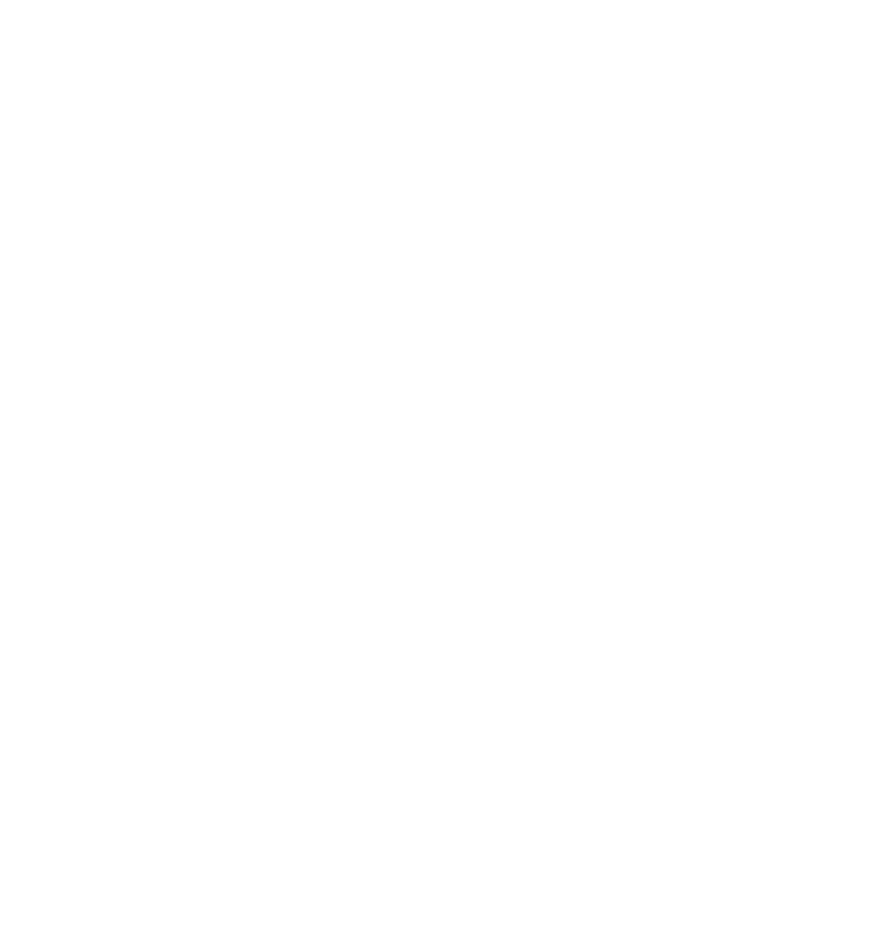
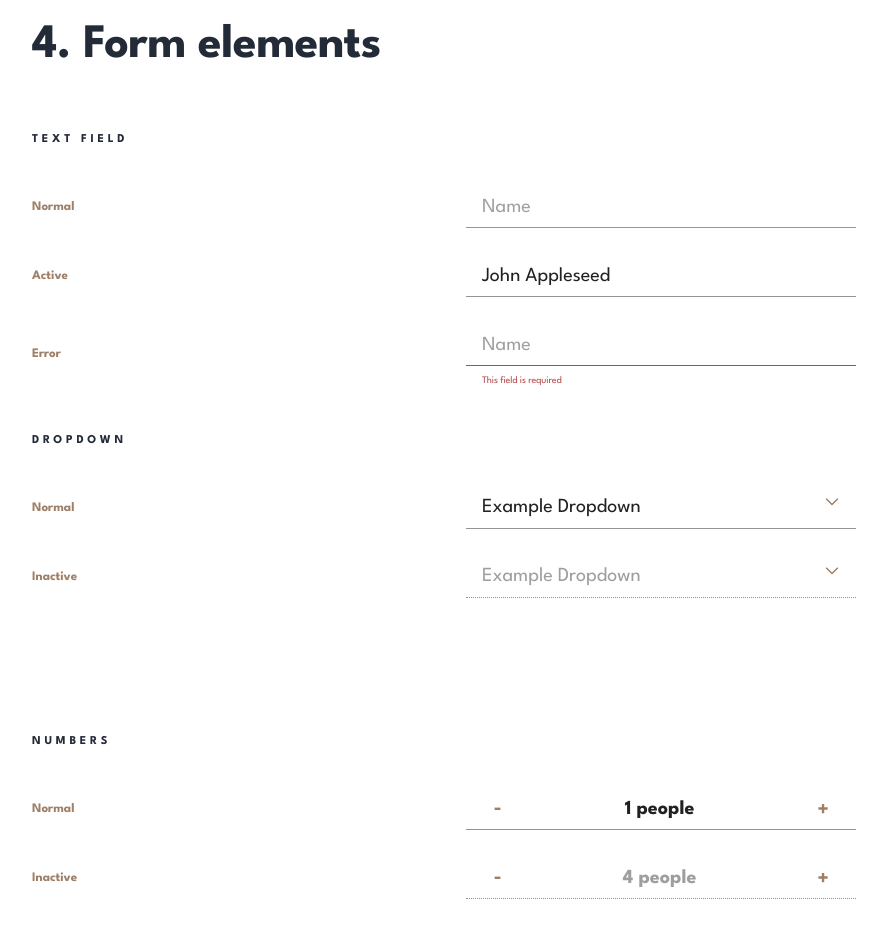
Before and after one commit to JoeDravarol/dine-restaurant, a Next.js app: page /design-system in a window 1280 px wide. Shown: the part 2720-3645 px from the top of the page, without its empty margins (196-1083 px from the left). Before the commit the page ends 2657 px from the top, so only its background shows below. Built offline with nearby package versions, Linux system fonts and the light colour scheme.

Commit message:
feat: add form section

```diff
--- /dev/null
+++ b/src/components/Dropdown.tsx
@@ -0,0 +1,31 @@
+import { Select, SelectProps } from '@mui/material';
+import { styled } from '@mui/material/styles';
+import React from 'react';
+
+import IconArrow from '@/assets/icons/icon-arrow.svg';
+
+const StyledDropdown = styled(Select)(({ theme }) => ({
+  height: 43,
+  fontSize: '1.25rem', // 20px
+  lineHeight: '1.75rem', // 28px
+  '.MuiSelect-select': {
+    textTransform: 'capitalize',
+    height: '100%',
+    paddingLeft: theme.spacing(2),
+  },
+  '.MuiSelect-icon': {
+    right: theme.spacing(2),
+    width: 16,
+    height: 8,
+  },
+}));
+
+const Dropdown: React.FC<SelectProps> = ({ children, ...props }) => {
+  return (
+    <StyledDropdown variant="standard" IconComponent={IconArrow} {...props}>
+      {children}
+    </StyledDropdown>
+  );
+};
+
+export default Dropdown;
--- /dev/null
+++ b/src/components/NumberTextField.tsx
@@ -0,0 +1,64 @@
+import { TextField, IconButton, TextFieldProps } from '@mui/material';
+import { styled } from '@mui/material/styles';
+import React from 'react';
+
+import IconMinus from '@/assets/icons/icon-minus.svg';
+import IconPlus from '@/assets/icons/icon-plus.svg';
+
+const StyledTextField = styled(TextField)(({ theme }) => ({
+  height: 43,
+  input: {
+    fontSize: '1.25rem', // 20px
+    lineHeight: '1.5rem', // 24px
+    fontWeight: 700,
+    fontFamily: 'inherit',
+    textAlign: 'center',
+    padding: 0,
+    height: 43,
+  },
+}));
+
+
+type Props  = TextFieldProps & {
+  handlePlusClick?: React.MouseEventHandler<HTMLButtonElement>;
+  handleMinusClick?: React.MouseEventHandler<HTMLButtonElement>;
+}
+
+const NumberTextField: React.FC<Props> = ({
+  handlePlusClick,
+  handleMinusClick,
+  disabled,
+  ...props
+}) => {
+  return (
+    <StyledTextField
+      variant="standard"
+      type="text"
+      InputProps={{
+        startAdornment: (
+          <IconButton
+            sx={{ paddingInline: 3.5, borderRadius: 'revert', height: 43 }}
+            onClick={handleMinusClick}
+            disabled={disabled}
+          >
+            <IconMinus />
+          </IconButton>
+        ),
+        endAdornment: (
+          <IconButton
+            sx={{ paddingInline: 3.5, borderRadius: 'revert', height: 43 }}
+            onClick={handlePlusClick}
+            disabled={disabled}
+          >
+            <IconPlus />
+          </IconButton>
+        ),
+        readOnly: true,
+      }}
+      disabled={disabled}
+      {...props}
+    />
+  );
+};
+
+export default NumberTextField;
--- /dev/null
+++ b/src/components/TextField.tsx
@@ -0,0 +1,33 @@
+import { TextField as MuiTextField, TextFieldProps } from '@mui/material';
+import { styled } from '@mui/material/styles';
+import React from 'react';
+
+const StyledTextField = styled(MuiTextField)(({ theme }) => ({
+  input: {
+    fontSize: '1.25rem', // 20px
+    lineHeight: '1.75rem', // 28px
+    fontWeight: 400,
+    fontFamily: 'inherit',
+    padding: 0,
+    paddingLeft: theme.spacing(2),
+    height: 43,
+  },
+  '.MuiFormHelperText-root': {
+    height: 9,
+    fontSize: '0.625rem', // 10px
+    lineHeight: '0.575rem', // 9.2px
+    letterSpacing: '-0.008rem', // -0.13px
+    marginLeft: theme.spacing(2),
+    marginTop: 10,
+  },
+}));
+
+const TextField: React.FC<TextFieldProps> = ({ children, ...props }) => {
+  return (
+    <StyledTextField variant="standard" {...props}>
+      {children}
+    </ StyledTextField>
+  );
+};
+
+export default TextField;
--- a/src/config/theme.ts
+++ b/src/config/theme.ts
@@ -41,6 +41,9 @@
     secondary: {
       main: 'hsl(27, 22%, 51%)', // Beaver
       contrastText: '#FFF',
+    },
+    error: {
+      main: '#B54949',
     },
     neutral: {
       mirage: 'hsl(234, 30%, 13%)',
--- a/src/pages/design-system.tsx
+++ b/src/pages/design-system.tsx
@@ -1,4 +1,4 @@
-import { Box, Stack, Typography } from '@mui/material';
+import { Box, MenuItem, Stack, Typography } from '@mui/material';
 import { styled } from '@mui/material/styles';
 import React from 'react';
 
@@ -7,6 +7,9 @@
 import PatternLines from '@/assets/patterns/pattern-lines.svg';
 import Button from '@/components/Button';
 import Container from '@/components/Container';
+import Dropdown from '@/components/Dropdown';
+import NumberTextField from '@/components/NumberTextField';
+import TextField from '@/components/TextField';
 
 const HeaderContainer = styled(Box)(({ theme }) => ({
   width: 826,
@@ -45,6 +48,11 @@
   alignItems: 'center',
 }));
 
+const FormGridContainer = styled(GridContainer)(({ theme }) => ({
+  gridTemplateRows: '43px 43px 62px',
+  gridRowGap: theme.spacing(3.25),
+}));
+
 const ButtonContainer = styled(Stack)(({ theme }) => ({
   height: 198,
   borderBottomLeftRadius: 100,
@@ -65,8 +73,20 @@
 }));
 
 const DesignSystem: React.FC = () => {
+  const [number, setNumber] = React.useState(1);
   const alphabet = [...Array(26).keys()].map(i => String.fromCharCode(i + 65)).join(' ');
   const symbols = '!@#$%^&*()';
+  const selectValue = '';
+  const min = 1;
+  const max = 6;
+
+  const handleMinusClick = () => {
+    if (number > min) setNumber(prevState => prevState - 1);
+  };
+
+  const handlePlusClick = () => {
+    if (number >= min && number < max ) setNumber(prevState => prevState + 1);
+  };
 
   return (
     <>
@@ -582,6 +602,160 @@
             </ButtonContainer>
           </ButtonsGridContainer>
         </FixedContainer>
+
+        <FixedContainer sx={{ marginBottom: 12.5 }} component="section" disableGutters>
+          <Typography variant="h2" mt={6.875} mb={8} color="neutral.ebonyClay">4. Form elements</Typography>
+
+          <Box component="section" mb={6.25}>
+            <Typography
+              variant="h3"
+              fontSize="0.75rem"
+              lineHeight="0.69rem"
+              textTransform="uppercase"
+              letterSpacing="0.234rem"
+              color="neutral.ebonyClay"
+              mb={5}
+            >
+              Text field
+            </Typography>
+
+            <FormGridContainer alignItems="center">
+              <Typography
+                variant="h3"
+                fontSize="0.813rem"
+                lineHeight="1.125rem"
+                letterSpacing="revert"
+                color="secondary.main"
+              >
+                Normal
+              </Typography>
+              <TextField placeholder="Name" fullWidth />
+
+              <Typography
+                variant="h3"
+                fontSize="0.813rem"
+                lineHeight="1.125rem"
+                letterSpacing="revert"
+                color="secondary.main"
+              >
+                Active
+              </Typography>
+              <TextField placeholder="Name" value="John Appleseed" fullWidth />
+
+              <Typography
+                variant="h3"
+                fontSize="0.813rem"
+                lineHeight="1.125rem"
+                letterSpacing="revert"
+                color="secondary.main"
+              >
+                Error
+              </Typography>
+              <TextField
+                placeholder="Name"
+                fullWidth
+                error
+                helperText="This field is required"
+              />
+            </FormGridContainer>
+          </Box>
+
+          <Box component="section" mb={6.25}>
+            <Typography
+              variant="h3"
+              fontSize="0.75rem"
+              lineHeight="0.69rem"
+              textTransform="uppercase"
+              letterSpacing="0.234rem"
+              color="neutral.ebonyClay"
+              mb={5}
+            >
+              Dropdown
+            </Typography>
+
+            <FormGridContainer alignItems="center">
+              <Typography
+                variant="h3"
+                fontSize="0.813rem"
+                lineHeight="1.125rem"
+                letterSpacing="revert"
+                color="secondary.main"
+              >
+                Normal
+              </Typography>
+              <Dropdown
+                value={selectValue}
+                displayEmpty
+              >
+                <MenuItem value="">Example dropdown</MenuItem>
+              </Dropdown>
+
+              <Typography
+                variant="h3"
+                fontSize="0.813rem"
+                lineHeight="1.125rem"
+                letterSpacing="revert"
+                color="secondary.main"
+              >
+                Inactive
+              </Typography>
+              <Dropdown
+                value={selectValue}
+                displayEmpty
+                disabled
+              >
+                <MenuItem value="">Example dropdown</MenuItem>
+              </Dropdown>
+            </FormGridContainer>
+          </Box>
+
+          <Box component="section">
+            <Typography
+              variant="h3"
+              fontSize="0.75rem"
+              lineHeight="0.69rem"
+              textTransform="uppercase"
+              letterSpacing="0.234rem"
+              color="neutral.ebonyClay"
+              mb={5}
+            >
+              Numbers
+            </Typography>
+
+            <FormGridContainer alignItems="center">
+              <Typography
+                variant="h3"
+                fontSize="0.813rem"
+                lineHeight="1.125rem"
+                letterSpacing="revert"
+                color="secondary.main"
+              >
+                Normal
+              </Typography>
+              <NumberTextField
+                handlePlusClick={handlePlusClick}
+                handleMinusClick={handleMinusClick}
+                value={`${number} people`}
+              />
+
+              <Typography
+                variant="h3"
+                fontSize="0.813rem"
+                lineHeight="1.125rem"
+                letterSpacing="revert"
+                color="secondary.main"
+              >
+                Inactive
+              </Typography>
+              <NumberTextField
+                handlePlusClick={handlePlusClick}
+                handleMinusClick={handleMinusClick}
+                value="4 people"
+                disabled
+              />
+            </FormGridContainer>
+          </Box>
+        </FixedContainer>
       </Box>
     </>
   );
```
Also changed, not shown: src/assets/icons/icon-arrow.svg.
